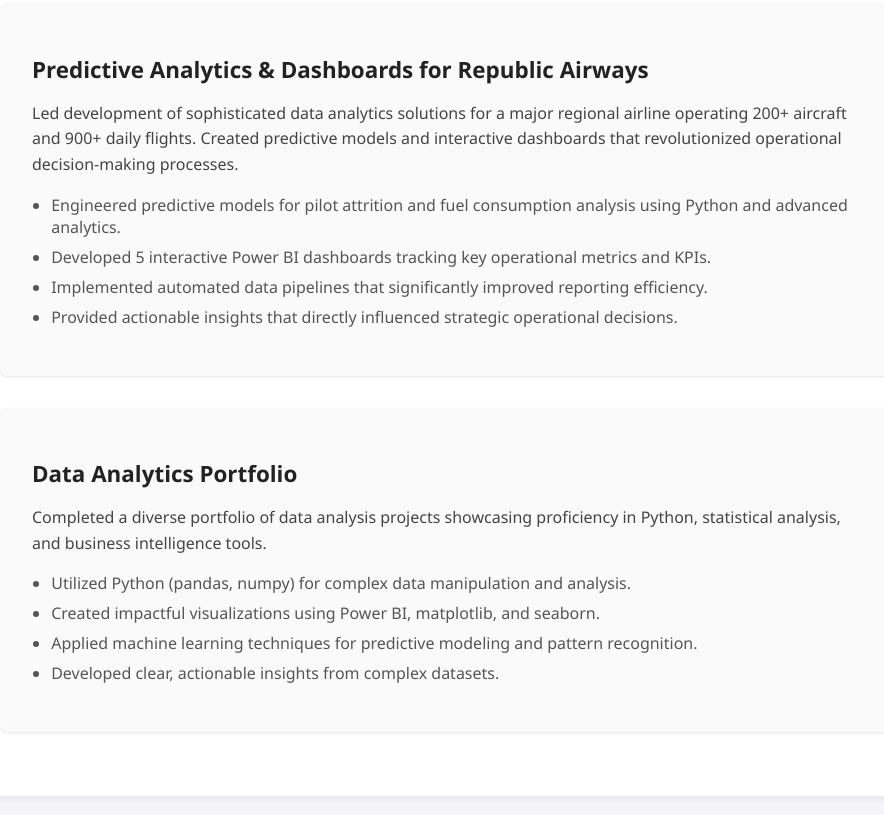
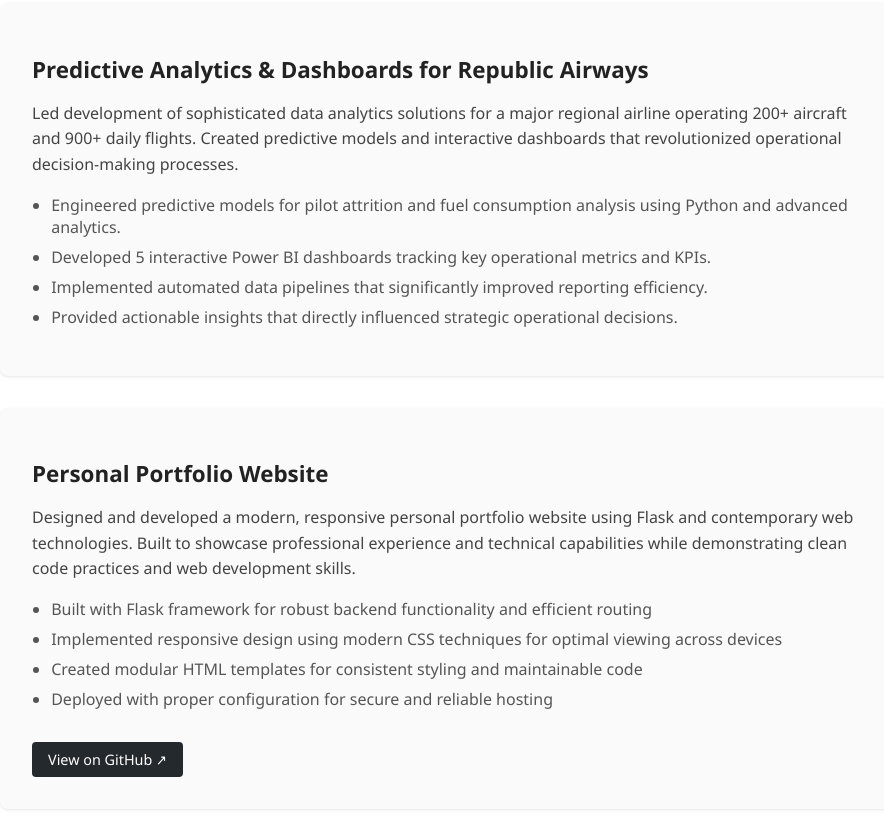
Before and after one commit to rzona-msis/website, a plain HTML site: page PersonalWeb/projects.html in a window 1280 px wide. Shown: the part 636-1451 px from the top of the page, without its empty margins (190-1074 px from the left). Drawn offline with Linux system fonts and the light colour scheme.

Commit message:
added github repo link

```diff
--- a/PersonalWeb/projects.html
+++ b/PersonalWeb/projects.html
@@ -66,6 +66,20 @@
 			margin-bottom: 0.5rem;
 			color: #555;
 		}
+		.github-link {
+			display: inline-block;
+			margin-top: 1rem;
+			padding: 0.5rem 1rem;
+			background: #24292e;
+			color: #fff;
+			text-decoration: none;
+			border-radius: 4px;
+			font-size: 0.9rem;
+			transition: background 0.2s;
+		}
+		.github-link:hover {
+			background: #2f363d;
+		}
 		@media (max-width: 600px) {
 			.container {
 				padding: 1rem;
@@ -116,16 +130,17 @@
 			</div>
 
 			<div class="project">
-				<h2 class="project-title">Data Analytics Portfolio</h2>
+				<h2 class="project-title">Personal Portfolio Website</h2>
 				<p class="project-desc">
-					Completed a diverse portfolio of data analysis projects showcasing proficiency in Python, statistical analysis, and business intelligence tools.
+					Designed and developed a modern, responsive personal portfolio website using Flask and contemporary web technologies. Built to showcase professional experience and technical capabilities while demonstrating clean code practices and web development skills.
 				</p>
 				<ul class="project-highlights">
-					<li>Utilized Python (pandas, numpy) for complex data manipulation and analysis.</li>
-					<li>Created impactful visualizations using Power BI, matplotlib, and seaborn.</li>
-					<li>Applied machine learning techniques for predictive modeling and pattern recognition.</li>
-					<li>Developed clear, actionable insights from complex datasets.</li>
+					<li>Built with Flask framework for robust backend functionality and efficient routing</li>
+					<li>Implemented responsive design using modern CSS techniques for optimal viewing across devices</li>
+					<li>Created modular HTML templates for consistent styling and maintainable code</li>
+					<li>Deployed with proper configuration for secure and reliable hosting</li>
 				</ul>
+				<a href="https://github.com/rzona-msis/website" class="github-link" target="_blank">View on GitHub ↗</a>
 			</div>
 	</div>
 </body>
```
